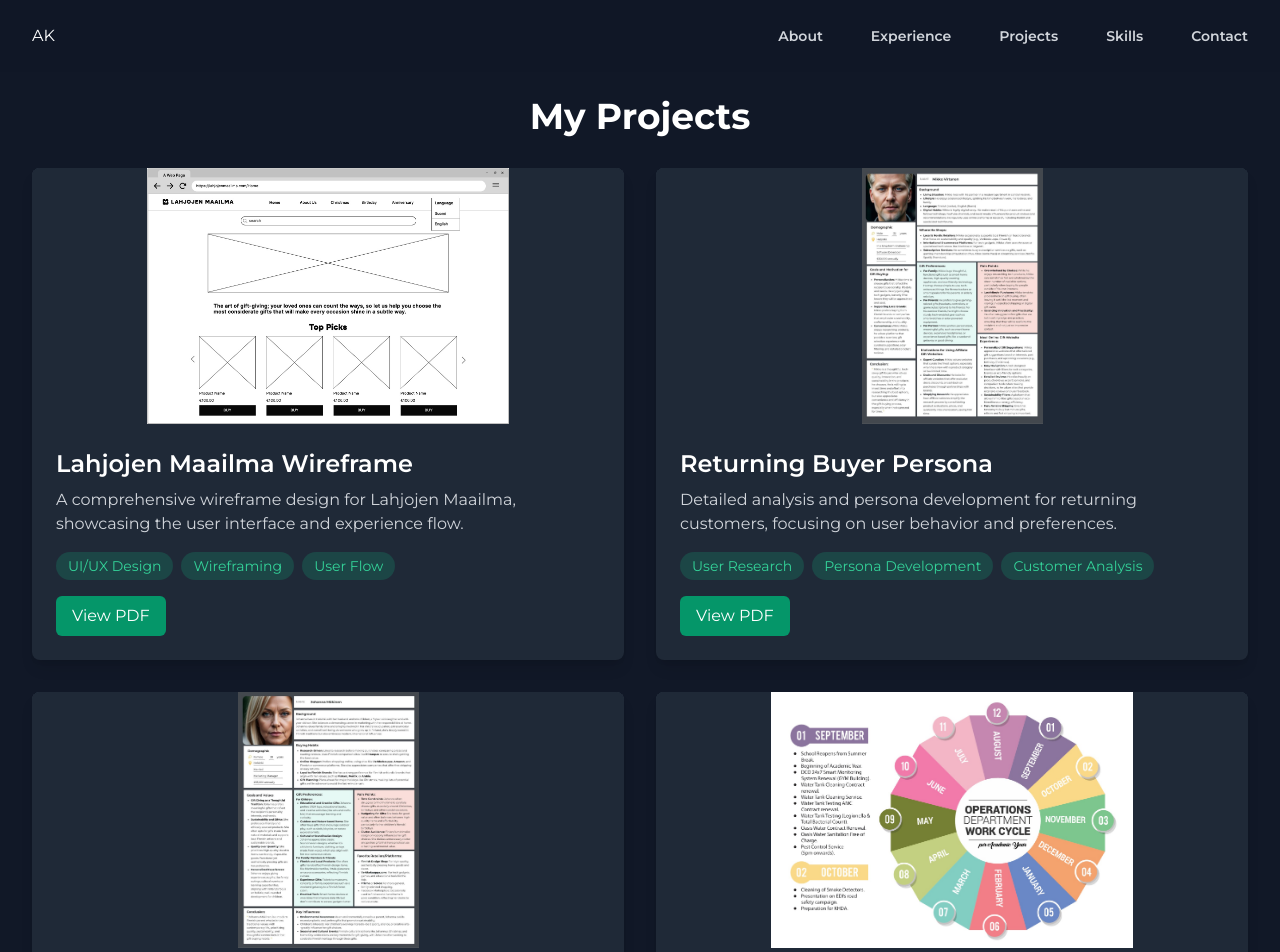
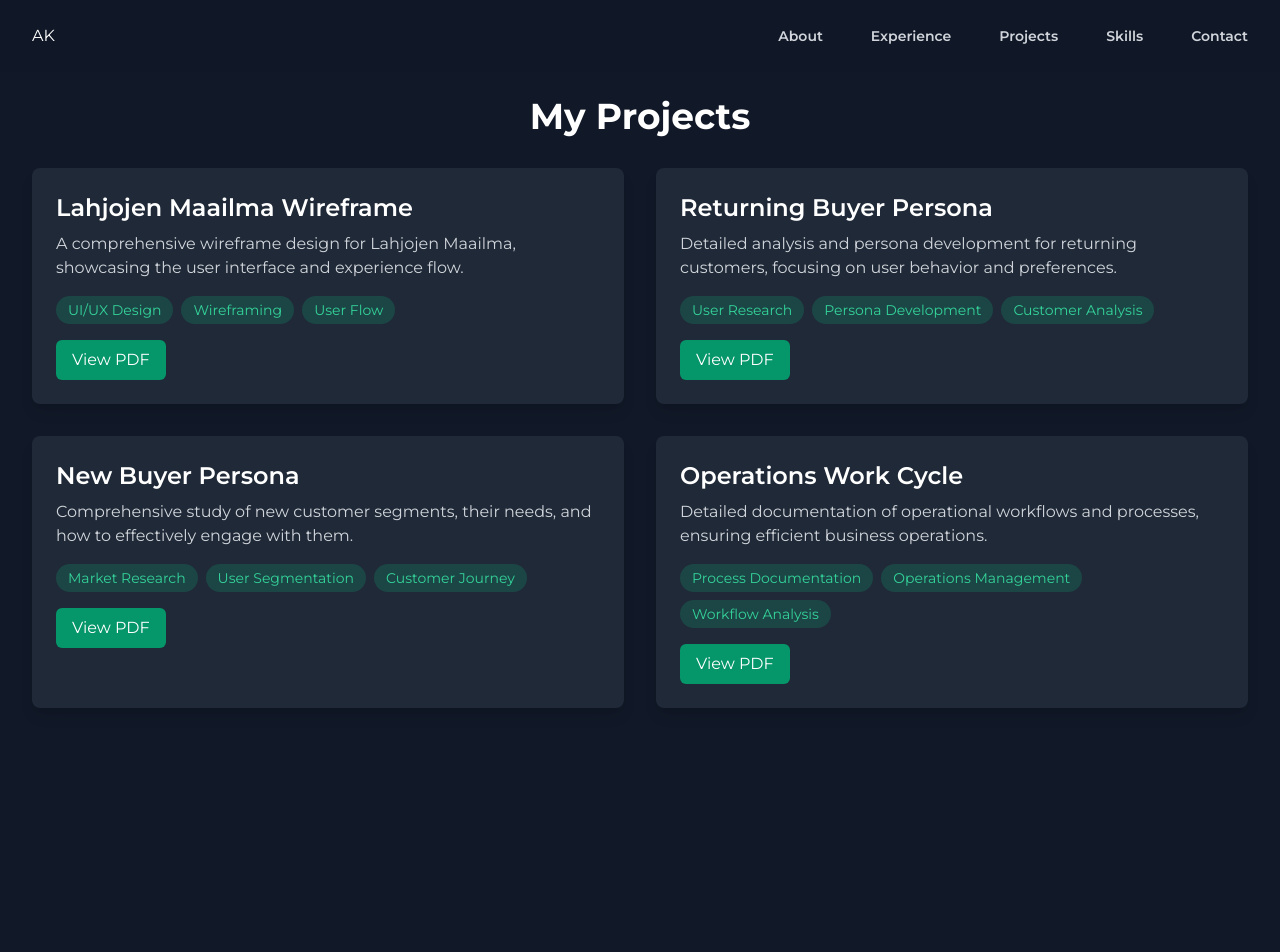
Before and after one commit to AidaKokko/Portfolio, a Next.js app: page /projects in a window 1280 px wide. Shown: the top 952 px of the page. After the commit the page ends 800 px from the top, so only its background shows below. Built offline with nearby package versions, Linux system fonts and the light colour scheme.

Commit message:
Simplify projects page to ensure basic functionality

```diff
--- a/src/app/projects/page.tsx
+++ b/src/app/projects/page.tsx
@@ -2,7 +2,6 @@
 
 import React from 'react';
 import Navbar from '@/components/Navbar';
-import PDFPreview from '@/components/PDFPreview';
 
 const Projects = () => {
   const projects = [
@@ -11,28 +10,24 @@ const Projects = () => {
       description: "A comprehensive wireframe design for Lahjojen Maailma, showcasing the user interface and experience flow.",
       technologies: ["UI/UX Design", "Wireframing", "User Flow"],
       pdfPath: "/project/Lahjojen Maailma_Wireframe (Final).pdf",
-      previewPath: "/images/project-previews/wireframe-preview.jpg"
     },
     {
       title: "Returning Buyer Persona",
       description: "Detailed analysis and persona development for returning customers, focusing on user behavior and preferences.",
       technologies: ["User Research", "Persona Development", "Customer Analysis"],
       pdfPath: "/project/Returning Buyer Persona.pdf",
-      previewPath: "/images/project-previews/returning-buyer-preview.jpg"
     },
     {
       title: "New Buyer Persona",
       description: "Comprehensive study of new customer segments, their needs, and how to effectively engage with them.",
       technologies: ["Market Research", "User Segmentation", "Customer Journey"],
       pdfPath: "/project/New Buyer Persona.pdf",
-      previewPath: "/images/project-previews/new-buyer-preview.jpg"
     },
     {
       title: "Operations Work Cycle",
       description: "Detailed documentation of operational workflows and processes, ensuring efficient business operations.",
       technologies: ["Process Documentation", "Operations Management", "Workflow Analysis"],
       pdfPath: "/project/Operations Work Cycle.pdf",
-      previewPath: "/images/project-previews/operations-preview.jpg"
     }
   ];
 
@@ -46,13 +41,8 @@ const Projects = () => {
             {projects.map((project, index) => (
               <div
                 key={index}
-                className="bg-gray-800 rounded-lg shadow-lg overflow-hidden hover:shadow-xl transition-shadow duration-300 transform hover:-translate-y-1 transition-transform duration-300"
+                className="bg-gray-800 rounded-lg shadow-lg overflow-hidden hover:shadow-xl transition-shadow duration-300"
               >
-                <PDFPreview
-                  pdfPath={project.pdfPath}
-                  title={project.title}
-                  previewPath={project.previewPath}
-                />
                 <div className="p-6">
                   <h2 className="text-2xl font-semibold text-white mb-2">{project.title}</h2>
                   <p className="text-gray-300 mb-4">{project.description}</p>
```
